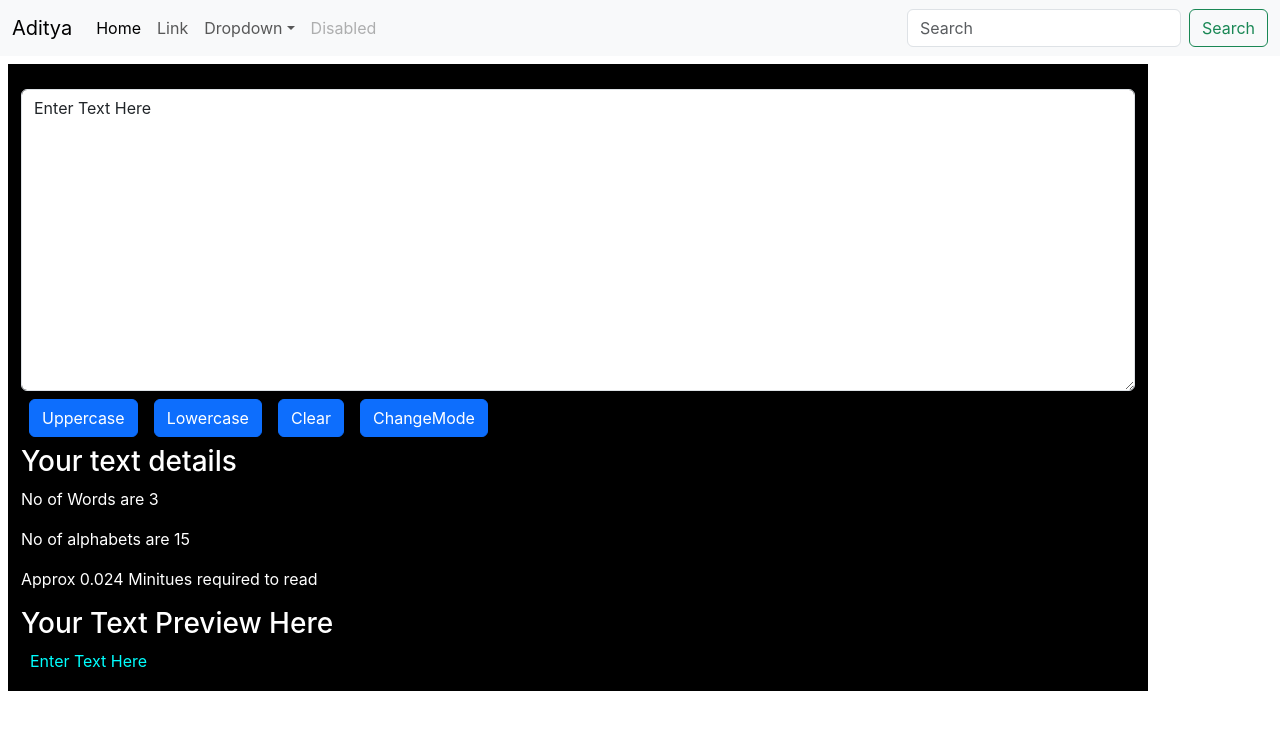
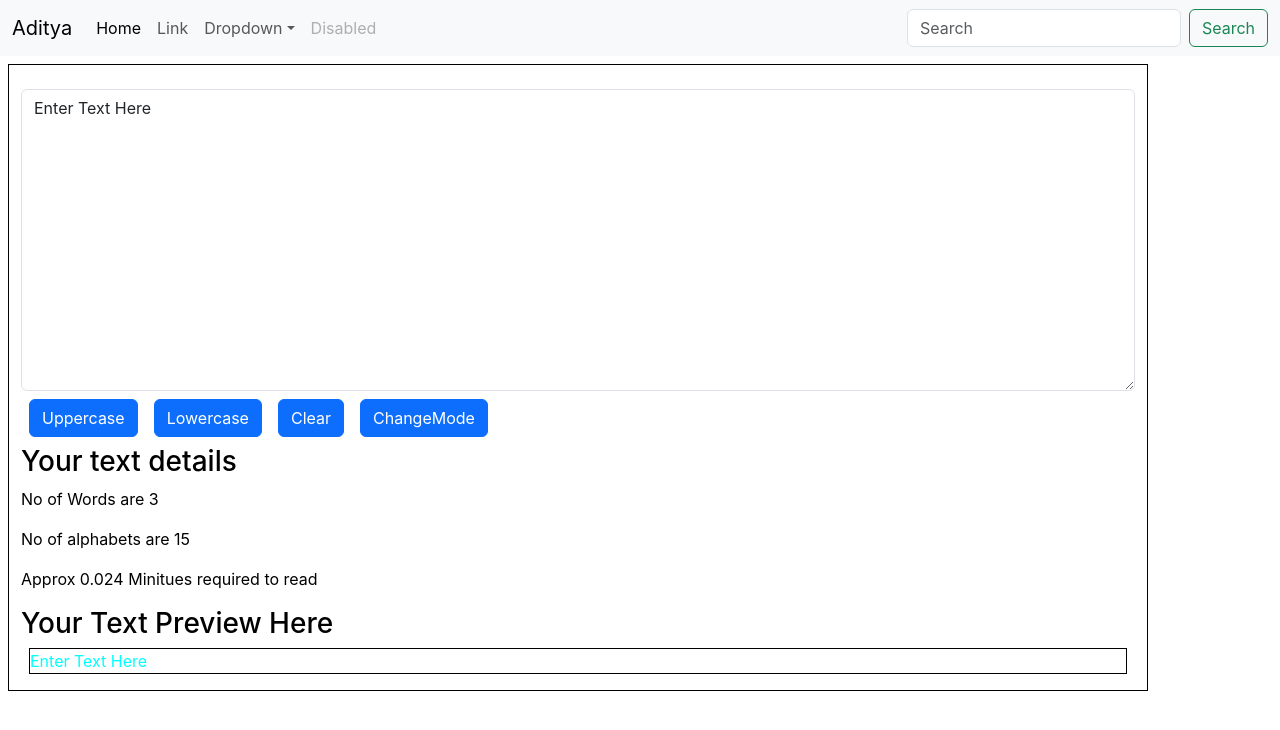
Before and after one commit to Aditya-Patel24/Text_Editor, a React (Create React App) app: page / in a window 1280 px wide. Shown: the top 730 px of the page. Built offline with nearby package versions, Linux system fonts and the light colour scheme.

Commit message:
fixed some bug

```diff
--- a/src/Components/TextForm.js
+++ b/src/Components/TextForm.js
@@ -23,19 +23,20 @@ color:"cyan",
 border: "1px solid black",
   }
   const[mystyle, setMystyle]=useState({
-    color:"white",
+    color:"black",
     border: "1px solid black",
-    backgroundColor:"black",
+    backgroundColor:"white"
       })
    const toggleonClick =()=>{
-        if(mystyle.color ==="white")
+        if(mystyle.color === "white")
         setMystyle({
           color:"black",
-          backgroundColor:'white'
+          border: "1px solid black",
+          backgroundColor:"white"
         })
         else{
-         setMystyle({ color:"white"
-          ,backgroundColor:"black"})
+         setMystyle({ color:"white",
+         backgroundColor:"black"})
         }
       }
 
```
